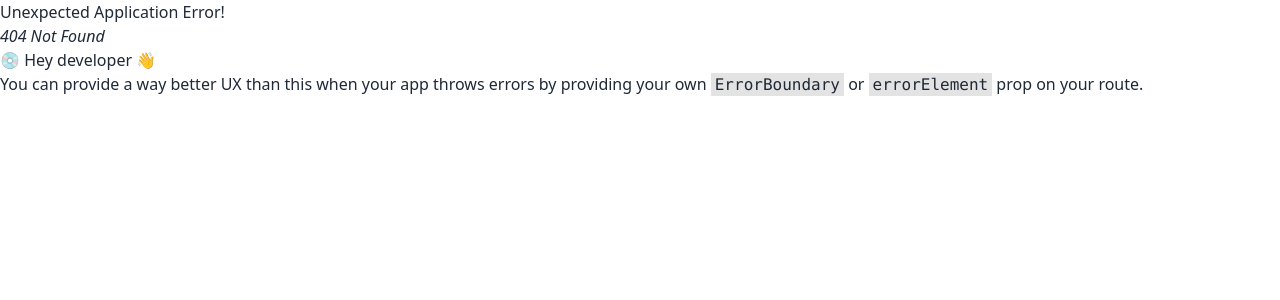
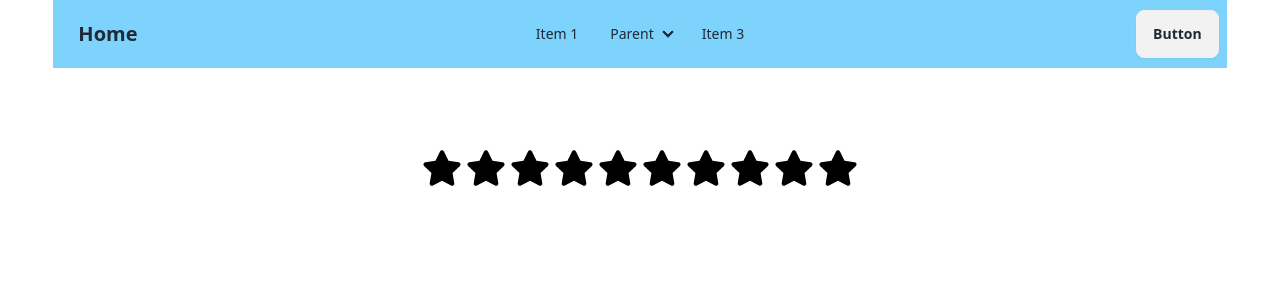
Before and after one commit to Sarajit-mondal/100-Small-react-Project, a React (Vite) app in the folder react25SmallProject/: page /starRating in a window 1280 px wide. Before the commit this address had no page. Shown: the top 300 px of the page. Built offline with nearby package versions, Linux system fonts and the light colour scheme.

Commit message:
Start rating complete

```diff
--- /dev/null
+++ b/react25SmallProject/src/components/25Project/StarRating.jsx
@@ -0,0 +1,40 @@
+import { useState } from "react";
+import { FaStar } from "react-icons/fa";
+
+function StarRating({ willStar = 10 }) {
+  const [hover, setHover] = useState(0);
+  const [rating, setRating] = useState(0);
+
+  const handleClick = (index) => {
+    setRating(index);
+  };
+  const handleOnMouseMove = (index) => {
+    setHover(index);
+  };
+  const handleOnMouseLeave = (index) => {
+    setHover(rating);
+  };
+  return (
+    <div className="flex justify-center mt-20">
+      <div className="flex gap-1 mx-auto">
+        {[...Array(willStar)].map((_, index) => {
+          index += 1;
+          return (
+            <FaStar
+              key={index}
+              size={40}
+              className={
+                index <= (hover || rating) ? `text-yellow-500` : `text-black`
+              }
+              onClick={() => handleClick(index)}
+              onMouseMove={() => handleOnMouseMove(index)}
+              onMouseLeave={() => handleOnMouseLeave(index)}
+            ></FaStar>
+          );
+        })}
+      </div>
+    </div>
+  );
+}
+
+export default StarRating;
--- a/react25SmallProject/src/components/home/HomePage.jsx
+++ b/react25SmallProject/src/components/home/HomePage.jsx
@@ -18,9 +18,9 @@ function HomePage() {
         </Link>
         <Link
           className="py-3 px-5 font-bold bg-sky-200 rounded-full hover:bg-sky-300"
-          to=""
+          to="/starRating"
         >
-          Link1
+          Star Rating
         </Link>
         <Link
           className="py-3 px-5 font-bold bg-sky-200 rounded-full hover:bg-sky-300"
--- a/react25SmallProject/src/route/AllRoute.jsx
+++ b/react25SmallProject/src/route/AllRoute.jsx
@@ -3,6 +3,7 @@ import RootPage from "../root/RootPage";
 import HomePage from "../components/home/HomePage";
 import Accordian from "../components/25Project/Accordian";
 import ColorGenerator from "../components/25Project/ColorGenerator";
+import StarRating from "../components/25Project/StarRating";
 
 const router = createBrowserRouter([
   {
@@ -21,6 +22,10 @@ const router = createBrowserRouter([
         path: "/hexOrRgbColor",
         element: <ColorGenerator></ColorGenerator>,
       },
+      {
+        path: "/starRating",
+        element: <StarRating></StarRating>,
+      },
     ],
   },
 ]);
```
